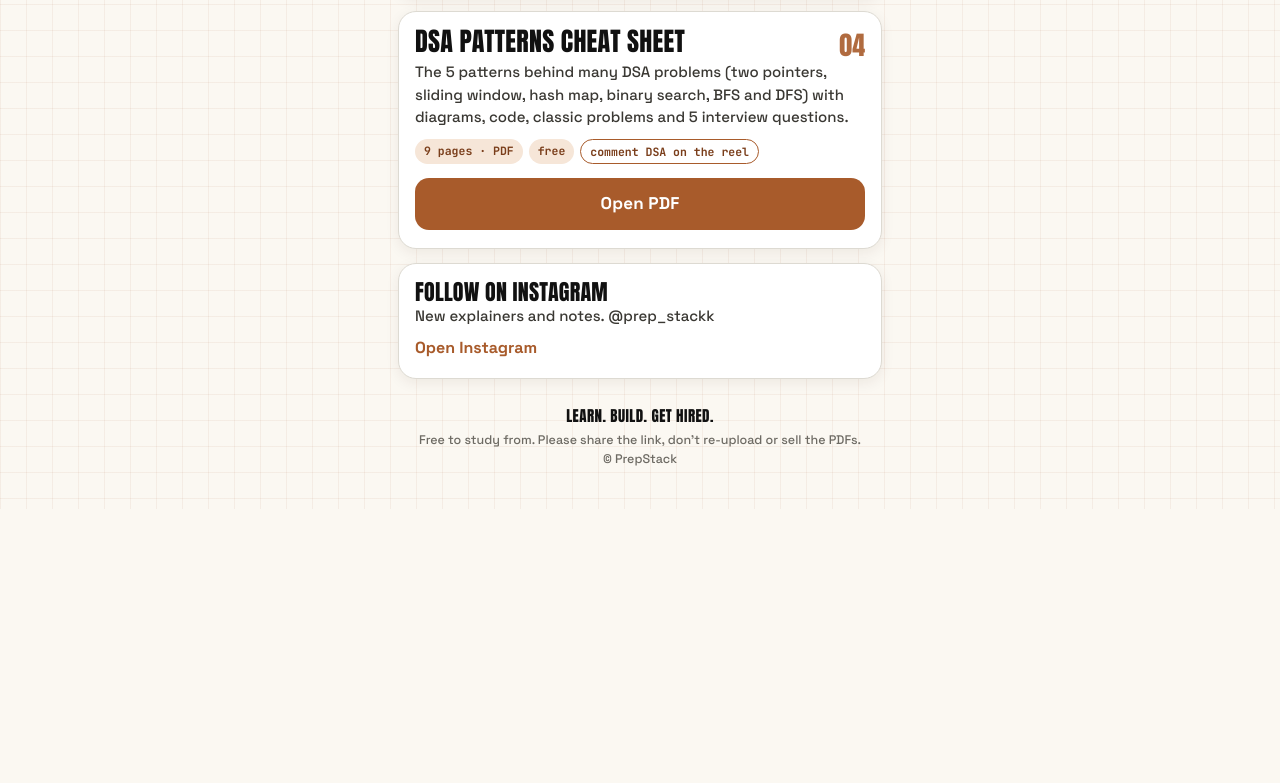
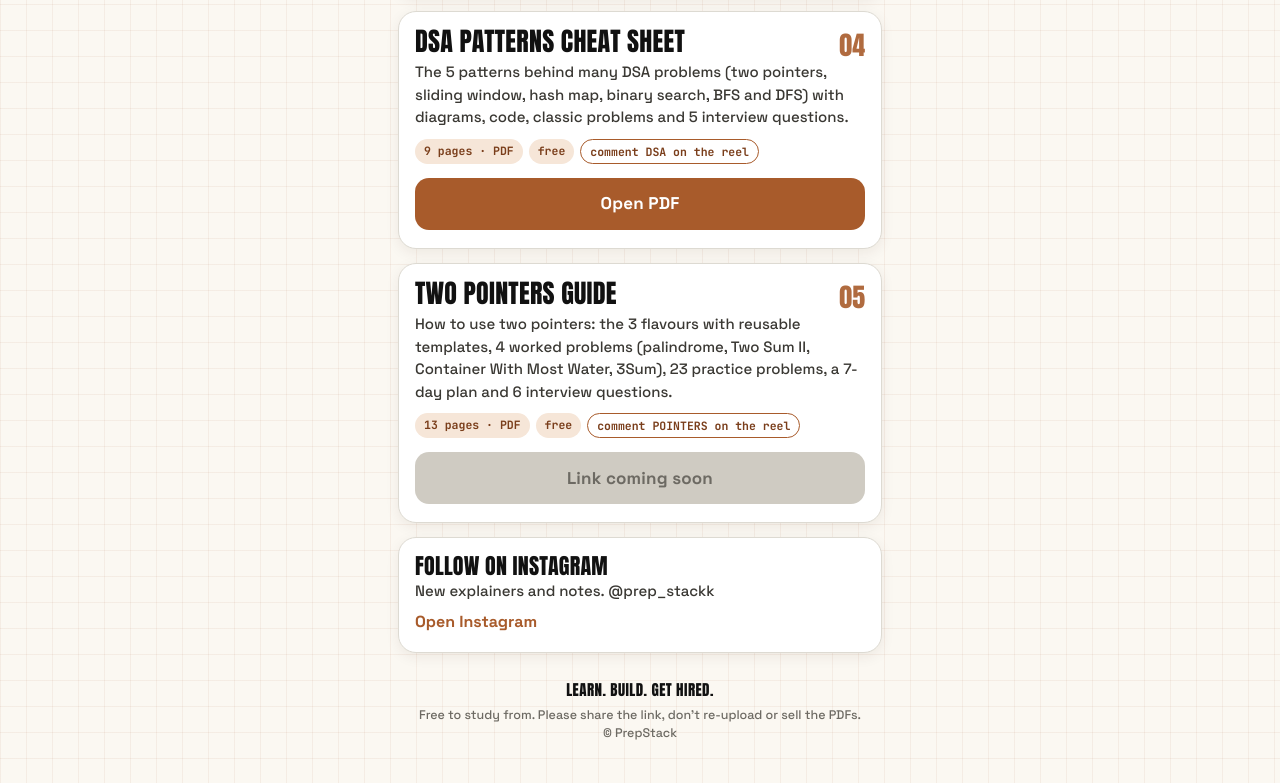
Before and after one commit to Harsha07r/prepstack-notes, a plain HTML site: page index.html in a window 1280 px wide. Shown: the part 1140-1923 px from the top of the page. Before the commit the page ends 1649 px from the top, so only its background shows below. Drawn offline with Linux system fonts and the light colour scheme.

Commit message:
Add files via upload

```diff
--- a/index.html
+++ b/index.html
@@ -84,6 +84,13 @@ footer b { font-family: 'Anton', sans-serif; font-weight: 400; letter-spacing: .
       <div class="chips"><span>9 pages · PDF</span><span>free</span><span class="kw">comment DSA on the reel</span></div>
       <a class="btn" href="https://drive.google.com/file/d/1e5pbBwMdCOUhLiUcnFnMwMnuZHrbGvUr/view?usp=sharing" target="_blank" rel="noopener">Open PDF</a>
     </article>
+    <article class="card" id="two-pointers">
+      <div class="num">05</div>
+      <h2>Two Pointers Guide</h2>
+      <p>How to use two pointers: the 3 flavours with reusable templates, 4 worked problems (palindrome, Two Sum II, Container With Most Water, 3Sum), 23 practice problems, a 7-day plan and 6 interview questions.</p>
+      <div class="chips"><span>13 pages · PDF</span><span>free</span><span class="kw">comment POINTERS on the reel</span></div>
+      <span class="btn off" aria-disabled="true">Link coming soon</span>
+    </article>
     <a class="card link" href="https://www.instagram.com/prep_stackk/" target="_blank" rel="noopener"><h2>Follow on Instagram</h2><p>New explainers and notes. @prep_stackk</p><span class="go">Open Instagram</span></a>
   </main>
   <footer><b>LEARN. BUILD. GET HIRED.</b>Free to study from. Please share the link, don't re-upload or sell the PDFs.<br>© PrepStack</footer>
```
